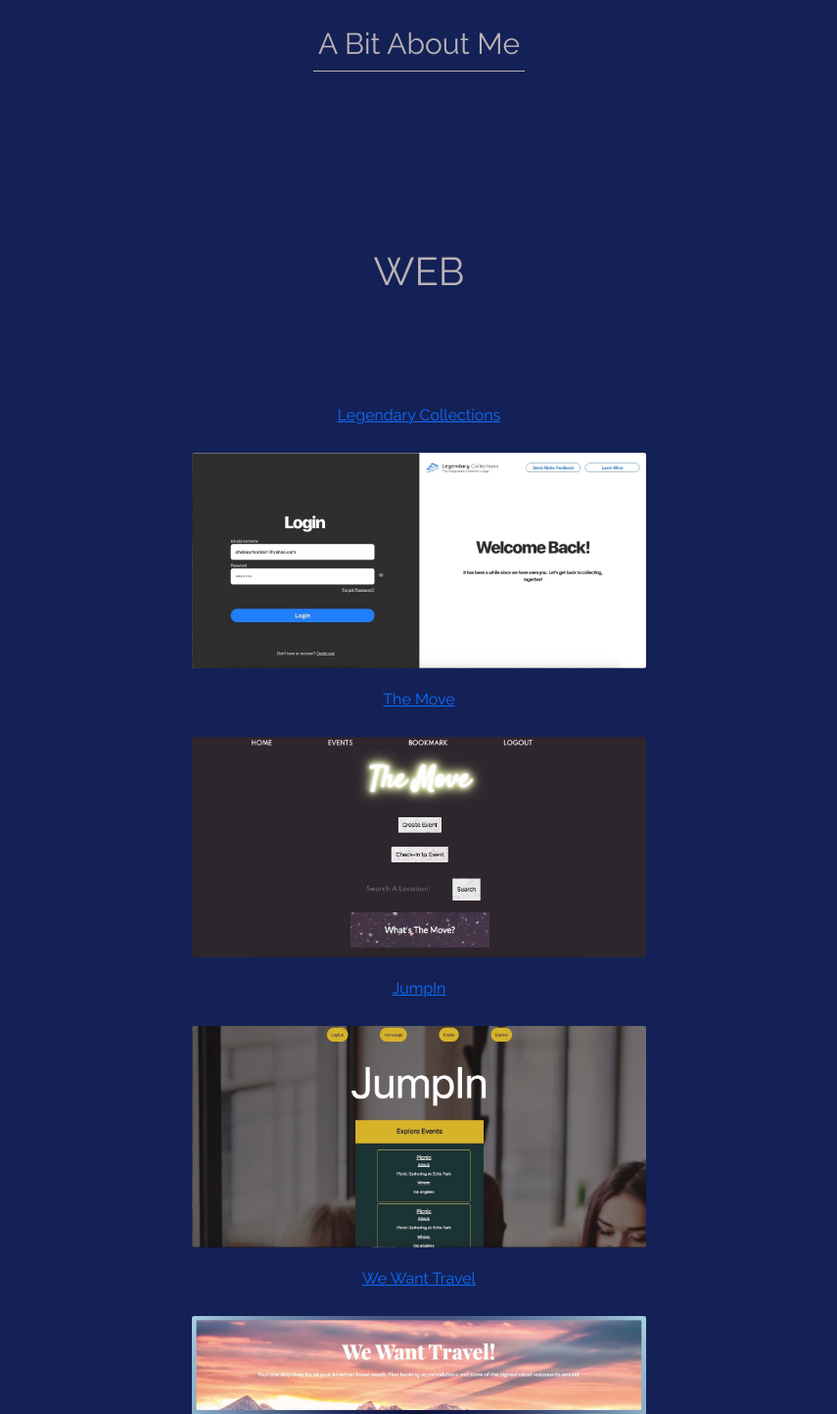
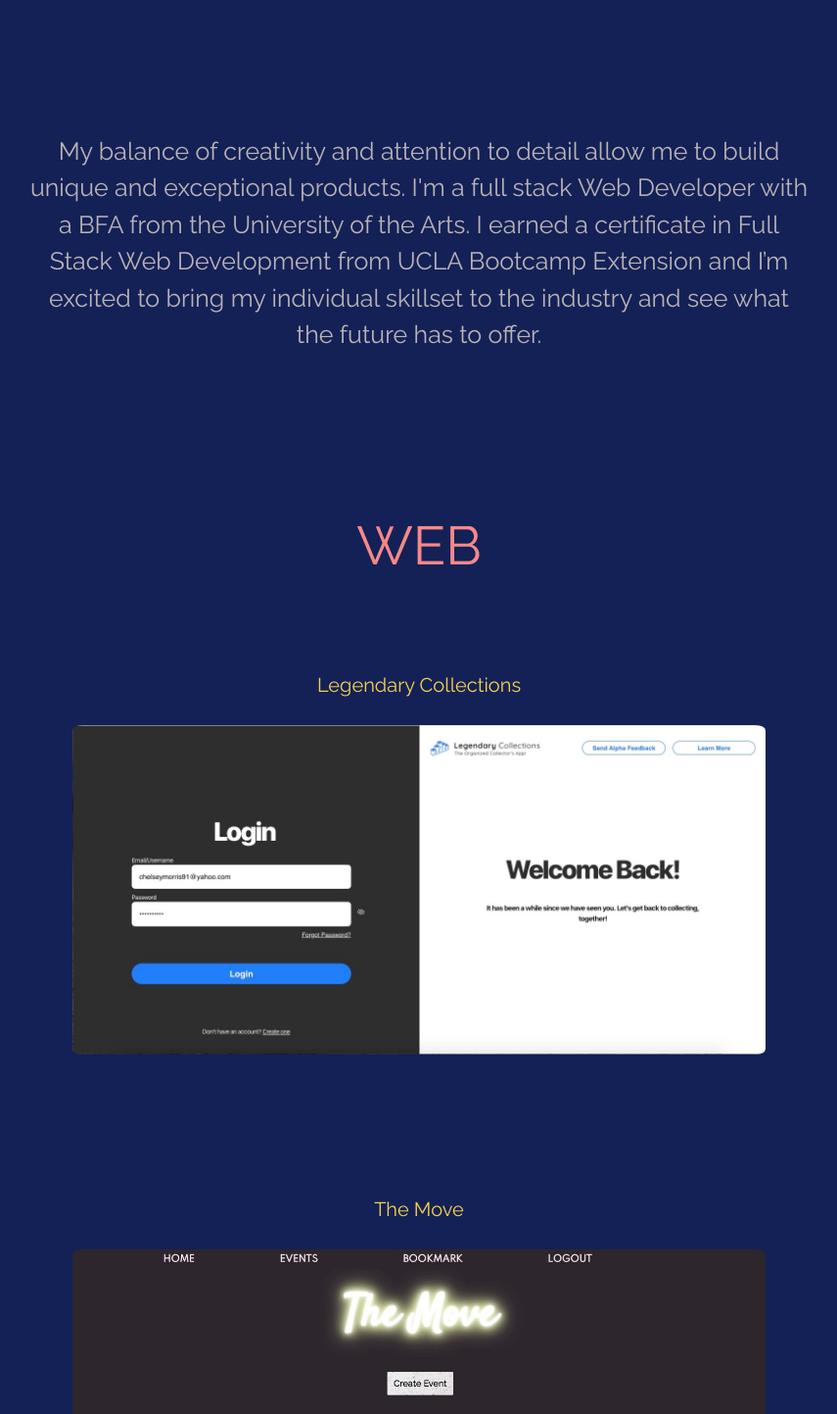
Before and after one commit to cmorris91/react-portfolio, a React (Create React App) app in the folder portfolio/: page / in a window 1280 px wide. Shown: the part 760-2203 px from the top of the page at 98% size, without its empty margins (212-1067 px from the left). Built offline with nearby package versions, Linux system fonts and the light colour scheme.

Commit message:
implemented carousels fixed spacing and alignments

```diff
--- a/portfolio/package.json
+++ b/portfolio/package.json
@@ -8,6 +8,7 @@
     "@testing-library/user-event": "^12.8.3",
     "react": "^17.0.2",
     "react-dom": "^17.0.2",
+    "react-responsive-carousel": "^3.2.23",
     "react-router-dom": "^6.8.1",
     "react-scripts": "4.0.3",
     "semantic-ui-react": "^2.0.3",
--- a/portfolio/src/components/About-me/index.js
+++ b/portfolio/src/components/About-me/index.js
@@ -3,33 +3,22 @@
 
 function AboutMe () {
 
-  const displayBody = () => {
-    let body = document.getElementById("body");
-    if(body.style.display == "none") {
-      body.style.display = "block";
-    } else if (body.style.display == "block") {
-      body.style.display = "none"
-    }
-  }
+  // const displayBody = () => {
+  //   let body = document.getElementById("body");
+  //   if(body.style.display == "none") {
+  //     body.style.display = "block";
+  //   } else if (body.style.display == "block") {
+  //     body.style.display = "none"
+  //   }
+  // }
 
   return (
-    <div>
-        <main id="about-me">
-          <div className="header">
-            <button onClick={displayBody}>A Bit About Me</button>
-          </div>
-          <div id="body">
-            <h2>Hello, I’m Chelsey Morris.</h2>
-            <p>My balance of creativity and
-                attention to detail allow me to build unique and exceptional
-                products.
-                I'm a full stack Web Developer with a BFA from the University of the Arts.
-                I recently earned a certificate in Web Development from UCLA Bootcamp Extension. I’m excited to bring my individual skillset to the industry and see what the future has to offer.
-            </p>
-          </div>
-        </main>
-
-      </div>
+        <div id="about-me">
+          My balance of creativity and attention to detail allow me to build unique and exceptional
+          products.
+          I'm a full stack Web Developer with a BFA from the University of the Arts.
+          I earned a certificate in Full Stack Web Development from UCLA Bootcamp Extension and I’m excited to bring my individual skillset to the industry and see what the future has to offer.
+        </div>
     )
   }
 
--- a/portfolio/src/components/About-me/style.css
+++ b/portfolio/src/components/About-me/style.css
@@ -1,28 +1,25 @@
 #about-me {
     display: flex;
     flex-wrap: wrap;
-    padding: 0;
     text-align: center;
-    width: 50%;
-    font-size: 20px;
+    width: 65%;
     color: #bab2b5;
+    font-size: 25px;
+    margin-top: 12%;
+    margin-bottom: 12%;
 
 }
-
-.header button {
+/* .header button {
     background-color: #142156;
     color: #bab2b5;
     outline: none;
     border: none;
     font-size: 30px;
     border-bottom: 1px solid #bab2b5;
-}
+} */
 
-#body {
-    display: none;
-}
 
-@media screen and (max-width: 576px) {
+@media screen and (max-width: 601px) {
     #about-me {
         font-size: 10px;
     }
--- a/portfolio/src/components/Navbar/style.css
+++ b/portfolio/src/components/Navbar/style.css
@@ -1,5 +1,5 @@
 .navs {
-    margin: 15px 0 40px 0;
+    margin: 15px 0 15px 0;
 }
 
 .nav-link {
@@ -8,7 +8,7 @@
     font-size: 20px;
 }
 
-a:hover {
+.nav-link:hover {
     color: #f3d250;
     border-bottom: 1px solid #f3d250;
 }
--- a/portfolio/src/components/Projects/index.js
+++ b/portfolio/src/components/Projects/index.js
@@ -7,30 +7,34 @@
 import "./style.css"
 
 function Projects () {
+
+  const linkStlye = {
+    color: "#f3d250",
+    fontsize: "35px",
+    textDecoration: "none",
+
+  }
+
     return (
       <div className="projectBox">
 
-        <h1 className="row" style={{marginBottom: "6rem"}}>WEB</h1>
+        <h1 className="row">WEB</h1>
 
-        <Link to="/legendary" className="row project-card">
+        <Link to="/legendary" className="row project-card" style={linkStlye}>
           <p>Legendary Collections</p>
           <img src={Image4} className="project-img"  alt="The-Move-App"/>
         </Link>
 
-        <Link to="/the-move"className="row project-card">
+        <Link to="/the-move"className="row project-card" style={linkStlye}>
           <p>The Move</p>
           <img src={Image} className="project-img"  alt="The-Move-App"/>
         </Link>
 
-        <Link to="/jumpin"className="row project-card">
+        <Link to="/jumpin"className="row project-card" style={linkStlye}>
           <p>JumpIn</p>
           <img src={Image2} class="project-img" alt="JumpIn"/>
         </Link>
 
-        <Link className="row project-card">
-          <p>We Want Travel</p>
-          <img src={Image3} className="project-img" alt="Travel Page"/>
-        </Link>
 
       </div>
     )
--- a/portfolio/src/components/Projects/style.css
+++ b/portfolio/src/components/Projects/style.css
@@ -1,55 +1,30 @@
 .projectBox {
     display: flex;
     flex-direction: column;
-    margin-top: 10rem;
+    margin-bottom: 12%;
 }
 
 .projectBox h1 {
     margin: 0 auto;
-    color: #bab2b5;
+    color: #f78888;
+    font-size: 55px;
+    margin-bottom: 6%;
 }
 
 .project-card {
     margin: 0 auto;
     text-align: center;
+    padding-top: 10px;
+    padding-bottom: 10%;
+}
+.project-card p {
+    font-size: 20px;
 }
 
-.project-card a {
-    color: #f78888;
-    font-size: 2em;
-}
+/* .project-card:hover {
 
+} */
 .project-img {
     border-radius: 3%;
-    width: 40%;
+    width: 60%;
 }
-
-.overlay {
-    bottom: 0;
-    color: #f1f1f1;
-    width: 65%;
-    transition: .5s ease;
-    opacity:0;
-    text-align: center;
-    font-size: 25px;
-}
-
-.repo-img:hover .overlay {
-    opacity: 1;
-}
-
-/* .card-img-top:hover {
-    width: 105%;
-  } */
-
-
-
-
- .appLink:hover {
-    color: #f3d250;
-    border-bottom: 1px solid #f3d250;
- }
-
- .repo-img:hover {
-     border-bottom: none;
- }
--- /dev/null
+++ b/portfolio/src/components/carousel.js
@@ -0,0 +1,16 @@
+import { Carousel } from 'react-responsive-carousel';
+import 'react-responsive-carousel/lib/styles/carousel.min.css';
+
+const MyCarousel = (props) => {
+  return (
+    <Carousel>
+      {props.images.map((image, index) => (
+        <div key={index}>
+          <img src={image.src} alt={image.alt} />
+        </div>
+      ))}
+    </Carousel>
+  );
+};
+
+export default MyCarousel;
--- a/portfolio/src/pages/jumpin.js
+++ b/portfolio/src/pages/jumpin.js
@@ -1,17 +1,19 @@
 import React from "react";
 import Image1 from "./images/JumpIn.jpg";
+import MyCarousel from "../components/carousel";
 
 function JumpIn () {
+    const images = [
+        { src: Image1, alt: 'Image 1' }
+    ]
+
     return (
         <div className="container">
             <h1 className="row">JumpIn</h1>
             <p className="row">JumpIn is an event invitation site that allows users to create, invite and explore events. Need to add more of a description.</p>
 
-            <div className="images">
-            <img src={Image1} className="col"></img>
-            <img src={Image1} className="col"></img>
-            <img src={Image1} className="col"></img>
-            </div>
+            <MyCarousel images ={images}/>
+
             <div className="links">
                 <a className="col">Link to repo</a>
                 <a className="col">Link to site</a>
--- a/portfolio/src/pages/legendary.js
+++ b/portfolio/src/pages/legendary.js
@@ -1,4 +1,6 @@
 import React from "react";
+import { Carousel } from 'react-responsive-carousel';
+import 'react-responsive-carousel/lib/styles/carousel.min.css';
 import Image1 from "./images/LC-Create-Acct.jpg";
 import Image2 from "./images/LC-Feedback.jpg";
 import Image3 from "./images/LC-Forums.jpg";
@@ -7,19 +9,32 @@
 import Image6 from "./images/LC-Plans.jpg";
 import Image7 from "./images/LC-Profile.jpg";
 import Image8 from "./images/LC-Success-Page.jpg";
+import MyCarousel from "../components/carousel";
 
 function Legendary () {
+
+    const images = [
+    { src: Image1, alt: 'Image 1' },
+    { src: Image2, alt: 'Image 2' },
+    { src: Image3, alt: 'Image 3' },
+    { src: Image4, alt: 'Image 4' },
+    { src: Image5, alt: 'Image 5' },
+    { src: Image6, alt: 'Image 6' },
+    { src: Image7, alt: 'Image 7' },
+    { src: Image8, alt: 'Image 8' }
+    ];
+
     return (
-        <div>
-            <p style={{color:"white"}}>Goodbye</p>
-            <img src={Image1}></img>
-            <img src={Image2}></img>
-            <img src={Image3}></img>
-            <img src={Image4}></img>
-            <img src={Image5}></img>
-            <img src={Image6}></img>
-            <img src={Image7}></img>
-            <img src={Image8}></img>
+        <div className="container">
+            <h1>Legendary Collections</h1>
+            <p>Founded in 2021, Legendary Applications is a software company dedicated to developing a
+                robust software platform for the sports memorabilia collecting marketplace.
+                Our flagship product, Legendary Collections, will empower our members and allow
+                them to spend more time growing and displaying their collections and less time trying to organize them.
+            </p>
+            <p>Role: Head of Web Devlopment</p>
+
+            <MyCarousel images ={images}/>
         </div>
     )
 }
--- a/portfolio/src/pages/style.css
+++ b/portfolio/src/pages/style.css
@@ -25,6 +25,29 @@
     display: flex;
     flex-direction: row;
 }
+
+.carousel {
+    display: flex;
+    justify-content: center;
+
+}
+
+.carousel-status {
+    display: none;
+}
+
+.control-next {
+    height: 96%;
+
+}
+
+.control-arrow:hover {
+    background-color: white;
+}
+
+.control-dots {
+    margin: 30px;
+}
 @media screen and (max-width: 576px) {
     #about-me {
         font-size: 10px;
--- a/portfolio/src/pages/the-move.js
+++ b/portfolio/src/pages/the-move.js
@@ -1,12 +1,36 @@
 import React from "react";
 import Image1 from "./images/theMove-screenshot.jpg";
+// import Image2 from "./images/LC-Feedback.jpg";
+// import Image3 from "./images/LC-Forums.jpg";
+// import Image4 from "./images/LC-Login.jpg";
+// import Image5 from "./images/LC-Payment.jpg";
+// import Image6 from "./images/LC-Plans.jpg";
+// import Image7 from "./images/LC-Profile.jpg";
+// import Image8 from "./images/LC-Success-Page.jpg";
+import MyCarousel from "../components/carousel";
 
 function TheMove () {
-    return (
-        <div>
-            <img src={Image1}></img>
-        </div>
-    )
+    const images = [
+        { src: Image1, alt: 'Image 1' }
+        // { src: Image2, alt: 'Image 2' },
+        // { src: Image3, alt: 'Image 3' },
+        // { src: Image4, alt: 'Image 4' },
+        // { src: Image5, alt: 'Image 5' },
+        // { src: Image6, alt: 'Image 6' },
+        // { src: Image7, alt: 'Image 7' },
+        // { src: Image8, alt: 'Image 8' }
+        ];
+
+        return (
+            <div className="container">
+                <h1>THE MOVE</h1>
+                <p>EDIT TEXT
+                </p>
+                <p>Role: EDIT</p>
+
+                <MyCarousel images ={images}/>
+            </div>
+        )
 }
 
 export default TheMove;
```
Also changed, not shown: 1 other file (tests, documents, lock files or other folders).
